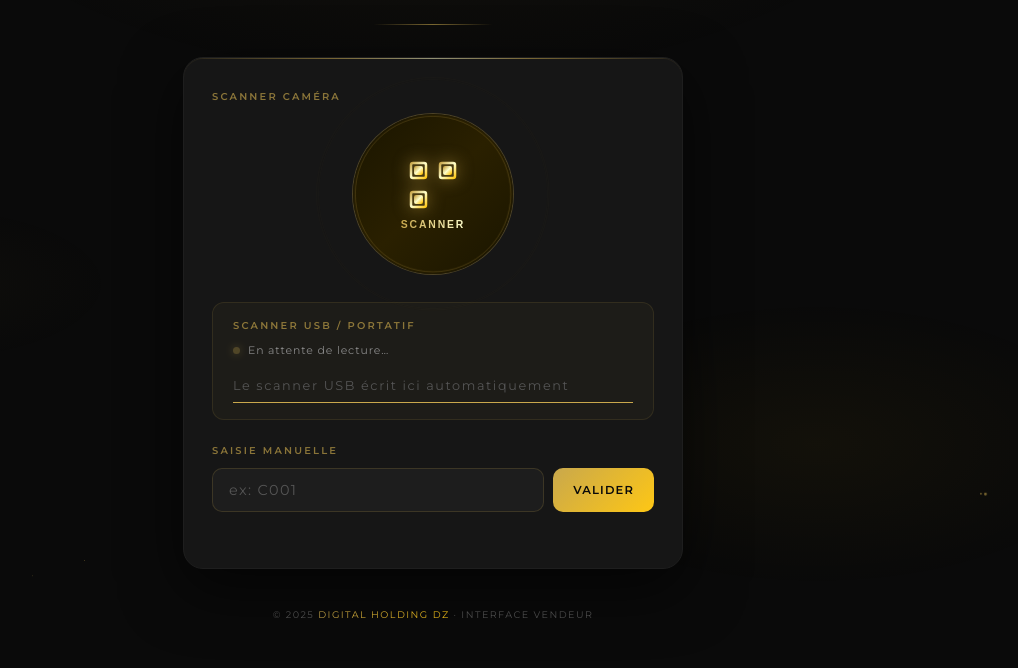
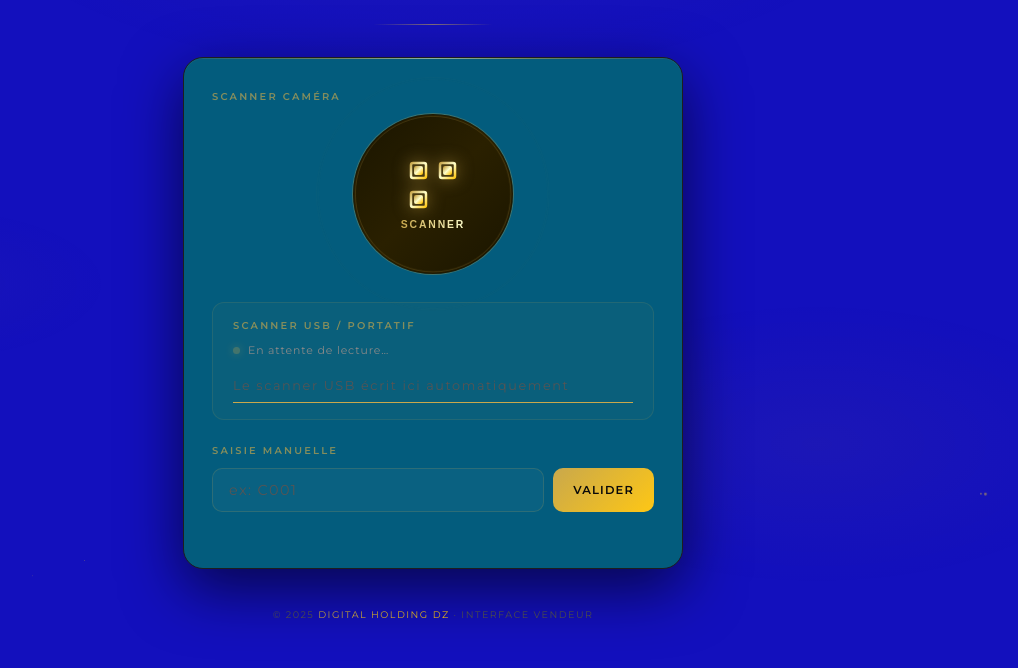
Before and after one commit to Digital-HoldingDz/fidelity-cards, a plain HTML site: page scanner.html in a window 1280 px wide. Shown: the part 196-864 px from the top of the page, without its empty margins (207-1225 px from the left). Drawn offline with nearby package versions, Linux system fonts and the light colour scheme; a web font is replaced by a local one.

Commit message:
Update scanner.html

```diff
--- a/scanner.html
+++ b/scanner.html
@@ -26,7 +26,7 @@
   *, *::before, *::after { box-sizing: border-box; margin: 0; padding: 0; }
 
   body {
-    background: var(--black);
+    background: #1310BD;
     color: #e8e0cc;
     font-family: 'Montserrat', sans-serif;
     min-height: 100vh;
@@ -130,7 +130,7 @@
   .scanner-card {
     width: 100%;
     max-width: 500px;
-    background: var(--black-card);
+    background: #035C7D;
     border: 1px solid var(--black-border);
     border-radius: 20px;
     padding: 2rem 1.75rem;
```
